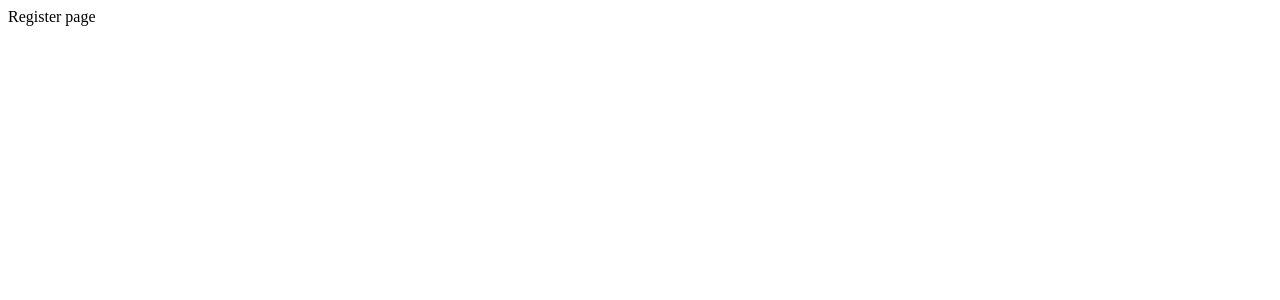
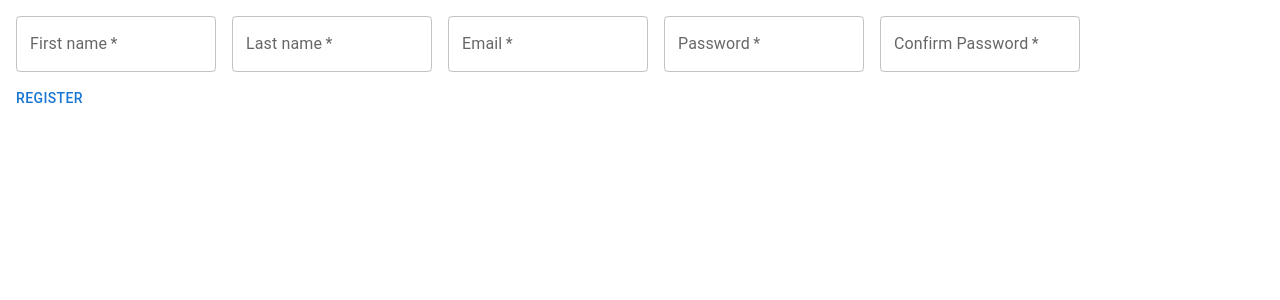
Before and after one commit to MohammedArab1/Note-Harbor, a React (Vite) app: page /Register in a window 1280 px wide. Shown: the top 300 px of the page. Built offline with nearby package versions, Linux system fonts and the light colour scheme.

Commit message:
added registration and react-hook-form integration

```diff
--- a/Utils/Queries.js
+++ b/Utils/Queries.js
@@ -7,3 +7,9 @@ export const loginQuery = userObject =>
   .then(
     res => res.data
   )
+
+export const registerQuery = userObject => {
+  return axios.post(`${baseUrl}/user/register`, userObject).then(
+    res => res.data
+  )
+}
--- /dev/null
+++ b/Utils/yupSchemas.js
@@ -0,0 +1,23 @@
+import * as Yup from 'yup'
+export const registerSchema = Yup.object().shape({
+  email: Yup.string().email().required(),
+  firstName: Yup.string().required(),
+  lastName: Yup.string().required(),
+  password: Yup.string()
+    .required("Password is required")
+    .min(4, "Password length should be at least 4 characters")
+    .max(12, "Password cannot exceed more than 12 characters"),
+  cpassword: Yup.string()
+    .required("Confirm Password is required")
+    .min(4, "Password length should be at least 4 characters")
+    .max(12, "Password cannot exceed more than 12 characters")
+    .oneOf([Yup.ref("password")], "Passwords do not match")
+});
+
+export const loginSchema = Yup.object().shape({
+  email: Yup.string().email().required(),
+  password: Yup.string()
+    .required("Password is required")
+    .min(4, "Password length should be at least 4 characters")
+    .max(12, "Password cannot exceed more than 12 characters")
+});
--- a/package.json
+++ b/package.json
@@ -11,12 +11,15 @@
   "dependencies": {
     "@emotion/react": "^11.10.6",
     "@emotion/styled": "^11.10.6",
+    "@hookform/resolvers": "^2.9.11",
     "@mui/material": "^5.11.12",
     "axios": "^1.3.4",
     "react": "^18.2.0",
     "react-dom": "^18.2.0",
+    "react-hook-form": "^7.43.7",
     "react-query": "^3.39.3",
-    "react-router-dom": "^6.9.0"
+    "react-router-dom": "^6.9.0",
+    "yup": "^1.0.2"
   },
   "devDependencies": {
     "@types/react": "^18.0.27",
--- a/src/Authentication/Login.jsx
+++ b/src/Authentication/Login.jsx
@@ -3,32 +3,34 @@ import { useState } from "react"
 import { useNavigate } from "react-router-dom"
 import { loginQuery } from "../../Utils/Queries"
 import { useMutation } from "react-query"
+import { useForm } from "react-hook-form"
+import { loginSchema } from "../../Utils/yupSchemas"
+import { yupResolver } from "@hookform/resolvers/yup";
+
 
 const Login = () => {
+  const {register, handleSubmit, formState:{errors}} = useForm({
+    resolver:yupResolver(loginSchema)
+  })
   const navigate = useNavigate()
   const loginMutation = useMutation(loginQuery, {
     onSuccess: (data) => {
-      sessionStorage.setItem('token',JSON.stringify(data.token))
-      const existingUser = {email:data.user.email,firstName:data.firstName,lastName:data.lastName}
-      sessionStorage.setItem('user',JSON.stringify(existingUser))
+      const user = {token:data.token,email:data.user.email,firstName:data.user.firstName,lastName:data.user.lastName}
+      sessionStorage.setItem('user',JSON.stringify(user))
       navigate('/UserHome')
     },
-    onError: () => {
+    onError: (error) => {
       setInvalid(true)
         setTimeout(() => {
           setInvalid(false);
         }, "4000");
     }
   })
-
-  const [email, setEmail] = useState("")
-  const [password, setPassword] = useState("")
   const [invalid, setInvalid] = useState("")
-
-  const handleLogin = async(email, password) => {
+  const handleLogin = async(data) => {
+    const {email, password} = data
     loginMutation.mutate({password,email})
   }
-
   return (
     <div>
       <Box
@@ -38,27 +40,32 @@ const Login = () => {
       }}
       noValidate
       autoComplete="off"
+      onSubmit={handleSubmit((data)=>{handleLogin(data)})}
     >
       <div>
         {loginMutation.isLoading && <p>Loading</p>}
         {invalid && <p>Wrong credentials!</p>}
         <TextField
+          error={errors.email ? true : false}
+          helperText={errors.email?.message}
           required
-          id="outlined-required"
+          id="email"
           label="Email"
-          onChange={(event) => {setEmail(event.target.value)}}
+          {...register("email")}
         />
-
         <TextField
-          id="outlined-password-input"
+          error={errors.password ? true : false}
+          helperText={errors.password?.message}
+          id="password"
           label="Password"
           type="password"
           autoComplete="current-password"
-          onChange={(event) => {setPassword(event.target.value)}}
+          required
+          {...register("password")}
         />
       </div>
 
-      <Button variant="text" onClick={() => {handleLogin(email,password)}}>Login</Button>
+      <Button variant="text" type="submit">Login</Button>
     </Box>
     </div>
   )
--- a/src/Authentication/PrivateRoutes.jsx
+++ b/src/Authentication/PrivateRoutes.jsx
@@ -1,15 +1,11 @@
 import { Navigate, Outlet} from "react-router-dom"
 
-
 const PrivateRoutes = () => {
-  const token = sessionStorage.getItem('token')
   const user = sessionStorage.getItem('user')
-  const loggedIn = token && user
 
   return (
-    loggedIn ? <Outlet/> : <Navigate to="/login"/>
+    user ? <Outlet/> : <Navigate to="/login"/>
   )
-
 }
 
 export default PrivateRoutes
--- a/src/Authentication/Register.jsx
+++ b/src/Authentication/Register.jsx
@@ -1,9 +1,103 @@
+import { Box, TextField, Button } from "@mui/material"
+import { useState } from "react"
+import { useNavigate } from "react-router-dom"
+import { registerQuery } from "../../Utils/Queries"
+import { useMutation } from "react-query"
+import { useForm } from "react-hook-form"
+import { registerSchema } from "../../Utils/yupSchemas"
+import { yupResolver } from "@hookform/resolvers/yup";
 
 const Register = () => {
+  const [invalid, setInvalid] = useState("")
+  const navigate = useNavigate()
+  const {register, handleSubmit, formState:{errors}} = useForm({
+    resolver:yupResolver(registerSchema)
+  })
+  const registerMutation = useMutation(registerQuery, {
+    onSuccess: (data) => {
+      const user = {token:data.token,email:data.newUser.email,firstName:data.newUser.firstName,lastName:data.newUser.lastName}
+      sessionStorage.setItem('user',JSON.stringify(user))
+      navigate('/UserHome')
+    },
+    onError:(error) => {
+      setInvalid(true)
+        setTimeout(() => {
+          setInvalid(false);
+        }, "4000");
+    }
+  })
+
+  const handleRegister = async (data) => {
+    const {firstName,lastName,email,password} = data
+    registerMutation.mutate({firstName,lastName,email,password})
+  }
+
   return (
     <div>
-      Register page
+    {registerMutation.isLoading && <p>Loading</p>}
+    {invalid && <p>Error creating new user. Please fix errors and submit again.</p>}
+    <Box
+    component="form"
+    sx={{
+      '& .MuiTextField-root': { m: 1, width: '25ch' },
+    }}
+    noValidate
+    autoComplete="off"
+    onSubmit={handleSubmit((data)=>{handleRegister(data)})}
+  >
+    <div>
+    <TextField
+        error={errors.firstName ? true : false}
+        helperText={errors.firstName?.message}
+        required
+        id="firstName"
+        label="First name"
+        {...register("firstName")}
+      />
+      <TextField
+        error={errors.lastName ? true : false}
+        helperText={errors.lastName?.message}
+        required
+        id="lastName"
+        label="Last name"
+        {...register("lastName")}
+      />
+      <TextField
+        error={errors.email ? true : false}
+        helperText={errors.email?.message}
+        required
+        id="email"
+        label="Email"
+        {...register("email",{required:"Please provide an email address", pattern:
+        {value:/^[a-zA-Z0-9.!#$%&'*+/=?^_`{|}~-]+@[a-zA-Z0-9-]+(?:\.[a-zA-Z0-9-]+)*$/,
+        message:"Please provide a valid email address"}
+        })}
+      />
+      <TextField
+        error={errors.password ? true : false}
+        helperText={errors.password?.message}
+        id="password"
+        required
+        label="Password"
+        type="password"
+        autoComplete="current-password"
+        {...register("password")}
+      />
+      <TextField
+        error={errors.cpassword ? true : false}
+        helperText={errors.cpassword?.message}
+        id="cpassword"
+        required
+        label="Confirm Password"
+        type="password"
+        autoComplete="current-password"
+        {...register("cpassword")}
+      />
     </div>
+
+    <Button variant="text" type="submit">Register</Button>
+  </Box>
+  </div>
   )
 }
 
```
Also changed, not shown: 1 other file (tests, documents, lock files or other folders).
